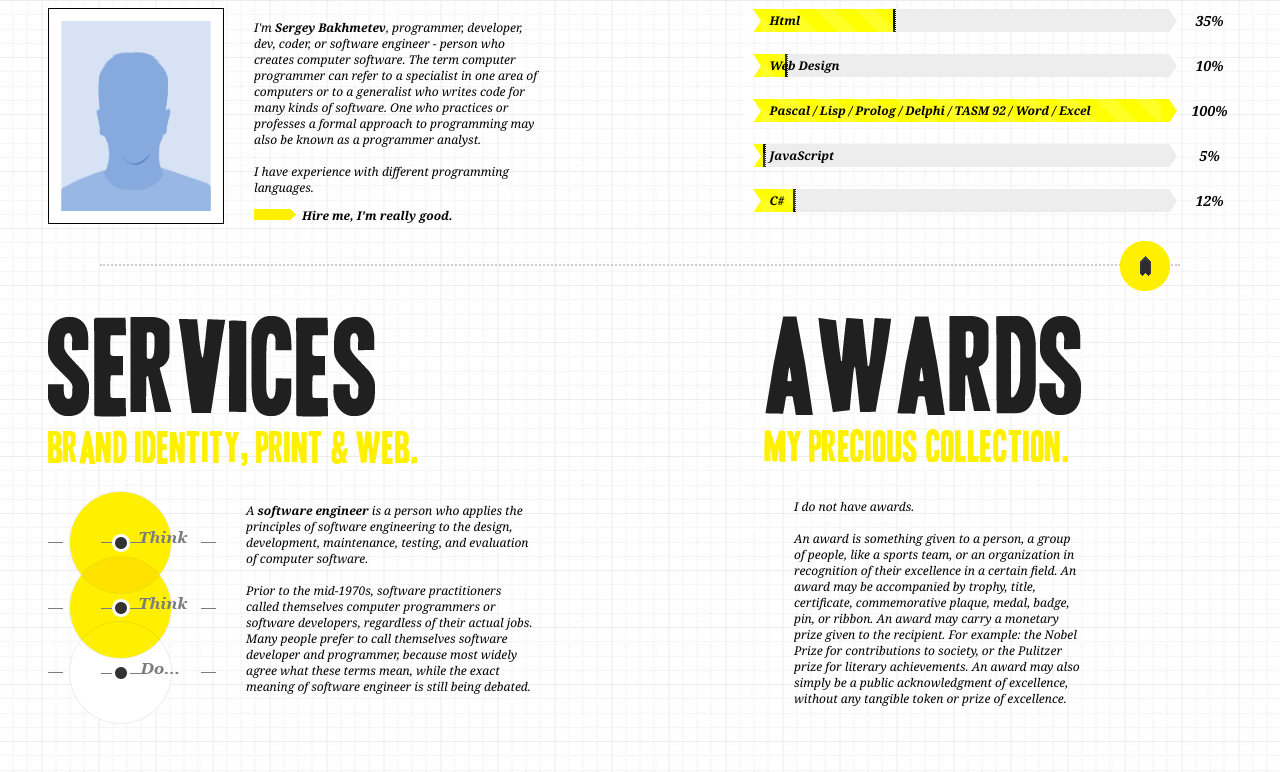
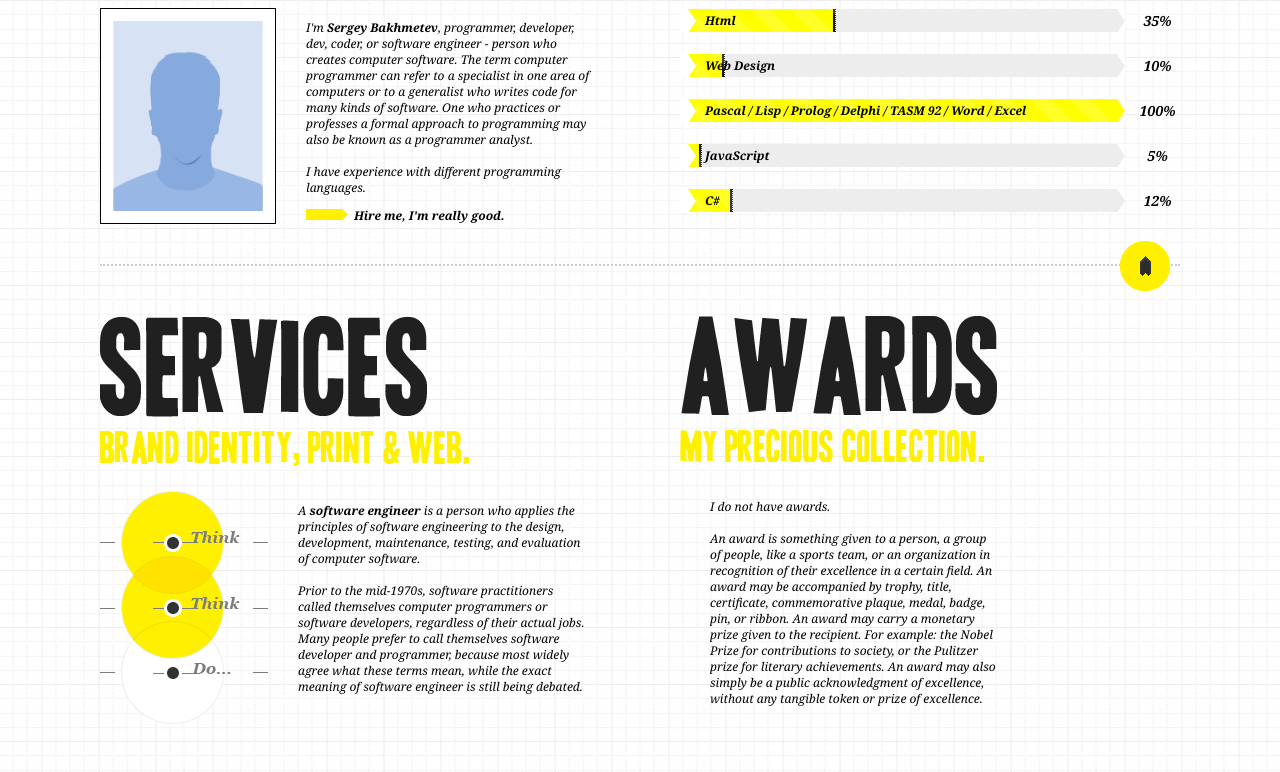
Before and after one commit to choseusername/Summer-Internship-2018, a plain HTML site: page Hello/index.html in a window 1280 px wide. Shown: the part 171-943 px from the top of the page. Drawn offline with Linux system fonts and the light colour scheme.

Commit message:
delete /*flex: content;*/

```diff
--- a/Hello/css/style.css
+++ b/Hello/css/style.css
@@ -70,8 +70,8 @@ body {
   }*/
 
 .item {
-	/*flex: 0 0 auto;*/
-	flex: content;
+	flex: 0 0 auto;
+	/*flex: content;*/
 	margin: 0 40px ;
 	margin-bottom: 40px;
 	width: 500px;
```
